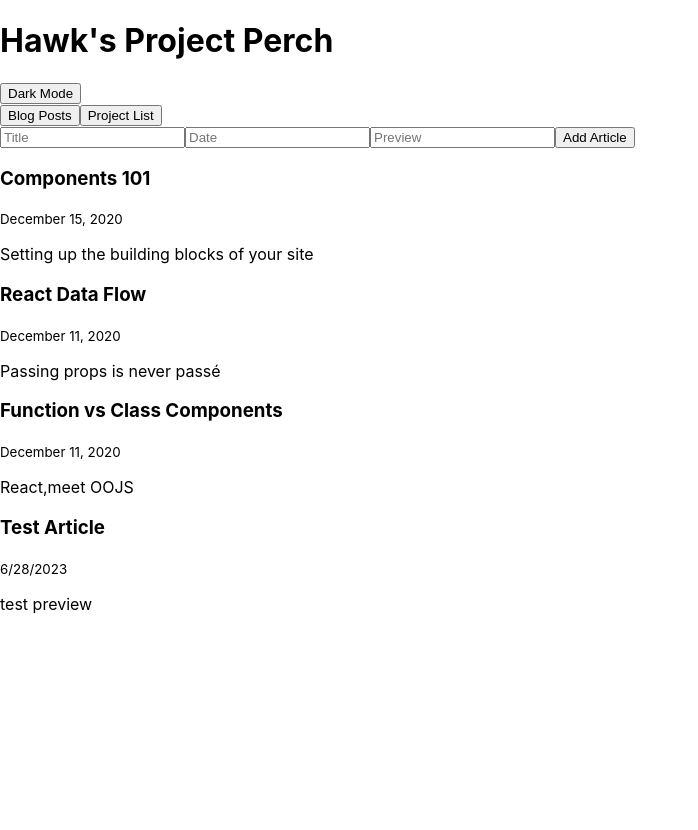
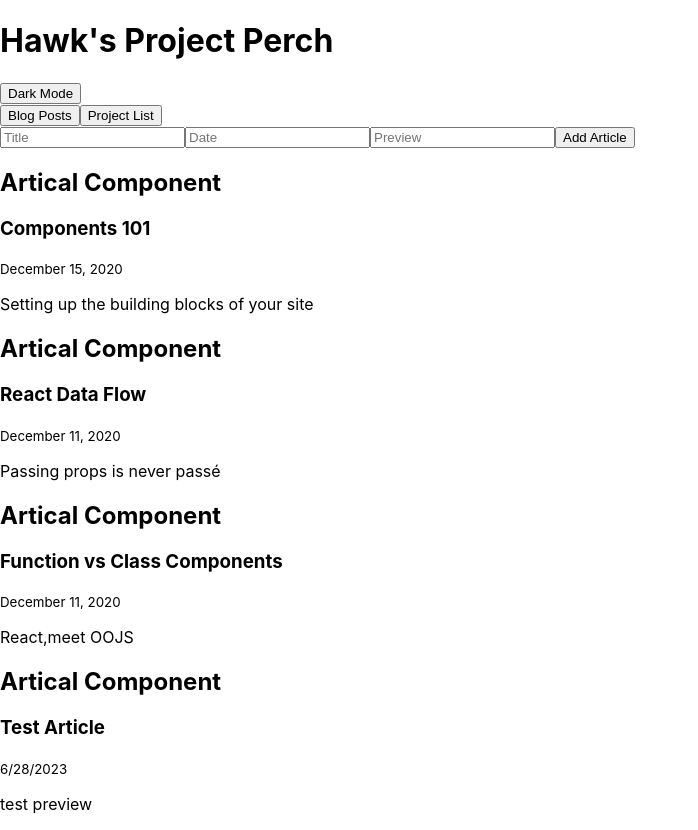
Before and after one commit to JamesHawk585/flatiron-phase-2-project, a React (Create React App) app: page /ArticleList in a window 1280 px wide. Shown: the whole page, without its empty margins (0-698 px from the left). Before the commit the page ends 800 px from the top, so only its background shows below. Built offline with nearby package versions, Linux system fonts and the light colour scheme; data requests are answered from the project's data file.

Commit message:
ArticleList passes props to Article to render each blog post individually.

```diff
--- a/src/Article.js
+++ b/src/Article.js
@@ -1,11 +1,22 @@
 import React from "react";
 
-function Article({ title, date = "January 1, 1970", preview }) {
+// function Article({ title, date = "January 1, 1970", preview }) {
+//     return (
+//         <article>
+//             <h3>{title}</h3>
+//             <small>{date}</small>
+//             <p>{preview}</p>
+//         </article>
+//     );
+// }
+
+function Article(props) {
     return (
         <article>
-            <h3>{title}</h3>
-            <small>{date}</small>
-            <p>{preview}</p>
+            <h1>Artical Component </h1>
+            <h3>{props.title}</h3>
+            <small>{props.date}</small>
+            <p>{props.preview}</p>
         </article>
     );
 }
--- a/src/ArticleList.js
+++ b/src/ArticleList.js
@@ -1,24 +1,107 @@
-// import React from 'react';
-// // import Article from './Article';
+
+// import React, { useState } from 'react';
+// import Article from './Article';
+
 
 // function ArticleList({ posts }) {
-//     const articleList = posts.map((post) => {
-//         return (
-//             <article key={post.id}>
-//                 <h3>{post.title}</h3>
-//                 <small>{post.date}</small>
-//                 <p>{post.preview}</p>
-//             </article>
-//         )
+//   const [newArticle, setNewArticle] = useState({
+//     title: '',
+//     date: '',
+//     preview: '',
+//   });
+
+//   const handleInputChange = (e) => {
+//     const { name, value } = e.target;
+//     setNewArticle((prevState) => ({
+//       ...prevState,
+//       [name]: value,
+//     }));
+//   };
+
+//   const handleSubmit = (e) => {
+//     e.preventDefault();
+
+//     // Send POST request to the server
+//     fetch('http://localhost:3000/posts', {
+//       method: 'POST',
+//       headers: {
+//         'Content-Type': 'application/json',
+//       },
+//       body: JSON.stringify(newArticle),
 //     })
+//       .then((response) => response.json())
+//       .then((createdPost) => {
+//         // Handle the response if needed
+//         console.log('New article created:', createdPost);
+
+//         // Clear the form inputs
+//         setNewArticle({
+//           title: '',
+//           date: '',
+//           preview: '',
+//         });
+//       })
+//       .catch((error) => {
+//         // Handle any errors that occur during the request
+//         console.error('Error creating article:', error);
+//       });
+//   };
+
+
+
+
+
+
+//   const article = posts.map((post) => {
 //     return (
-//         <main>
-//             {articleList}
-//         </main>
-//     )
+//       <article key={post.id}>
+//         <h3>{post.title}</h3>
+//         <small>{post.date}</small>
+//         <p>{post.preview}</p>
+//       </article>
+//     );
+//   });
+
+
+//   return (
+//     <main>
+//       <form onSubmit={handleSubmit}>
+//         <input
+//           type="text"
+//           name="title"
+//           value={newArticle.title}
+//           onChange={handleInputChange}
+//           placeholder="Title"
+//         />
+//         <input
+//           type="text"
+//           name="date"
+//           value={newArticle.date}
+//           onChange={handleInputChange}
+//           placeholder="Date"
+//         />
+//         <input
+//           type="text"
+//           name="preview"
+//           value={newArticle.preview}
+//           onChange={handleInputChange}
+//           placeholder="Preview"
+//         />
+//         <button type="submit">Add Article</button>
+//       </form>
+//       {article}
+//     </main>
+//   );
 // }
 
+
+
+
+// export default ArticleList;
+
+
 import React, { useState } from 'react';
+import Article from './Article';
 
 function ArticleList({ posts }) {
   const [newArticle, setNewArticle] = useState({
@@ -64,16 +147,6 @@ function ArticleList({ posts }) {
       });
   };
 
-  const articleList = posts.map((post) => {
-    return (
-      <article key={post.id}>
-        <h3>{post.title}</h3>
-        <small>{post.date}</small>
-        <p>{post.preview}</p>
-      </article>
-    );
-  });
-
   return (
     <main>
       <form onSubmit={handleSubmit}>
@@ -100,11 +173,16 @@ function ArticleList({ posts }) {
         />
         <button type="submit">Add Article</button>
       </form>
-      {articleList}
+      {posts.map((post) => (
+        <Article
+          key={post.id}
+          title={post.title}
+          date={post.date}
+          preview={post.preview}
+        />
+      ))}
     </main>
   );
 }
 
-// export default ArticleList;
-
 export default ArticleList;
```
Also changed, not shown: 1 other file (tests, documents, lock files or other folders).
